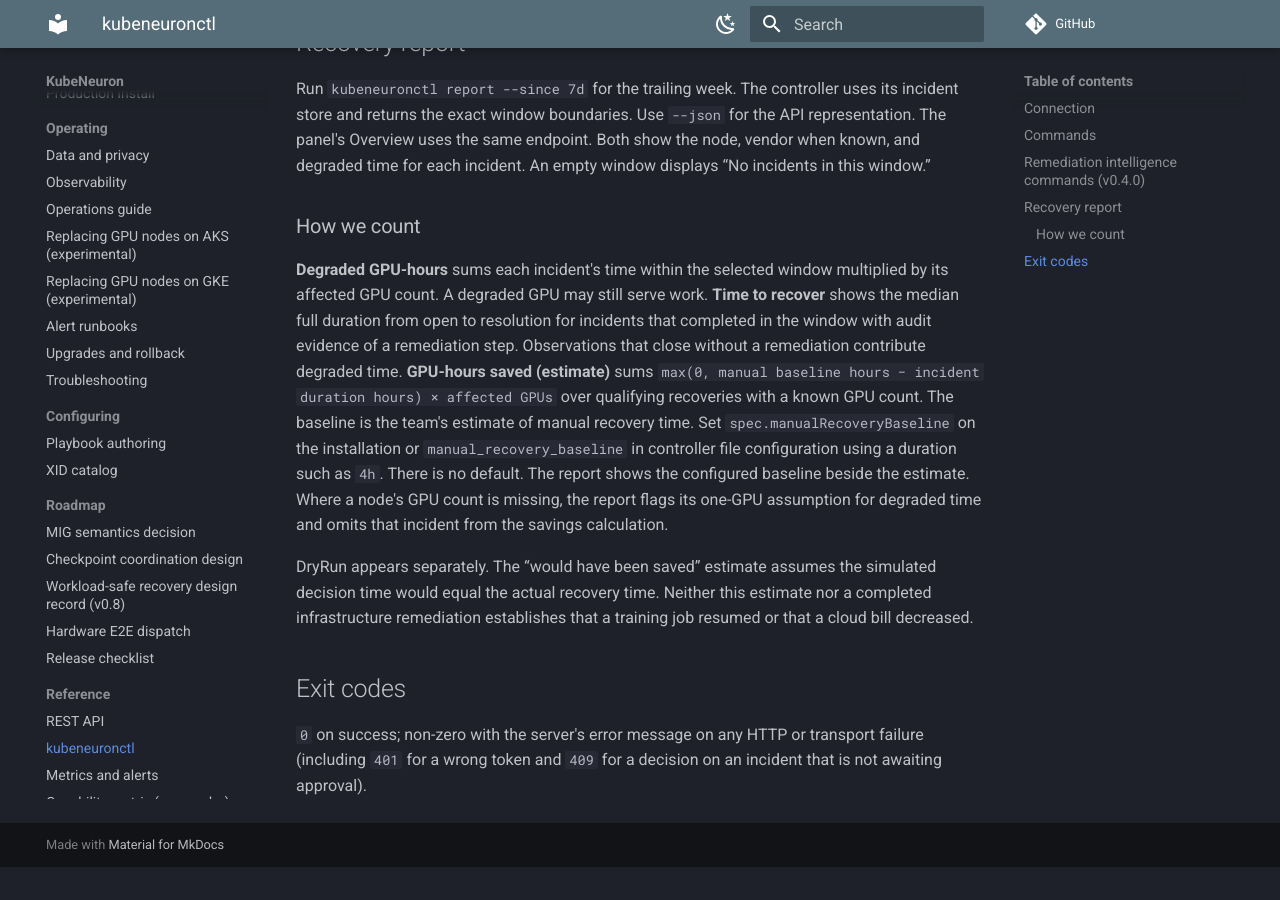
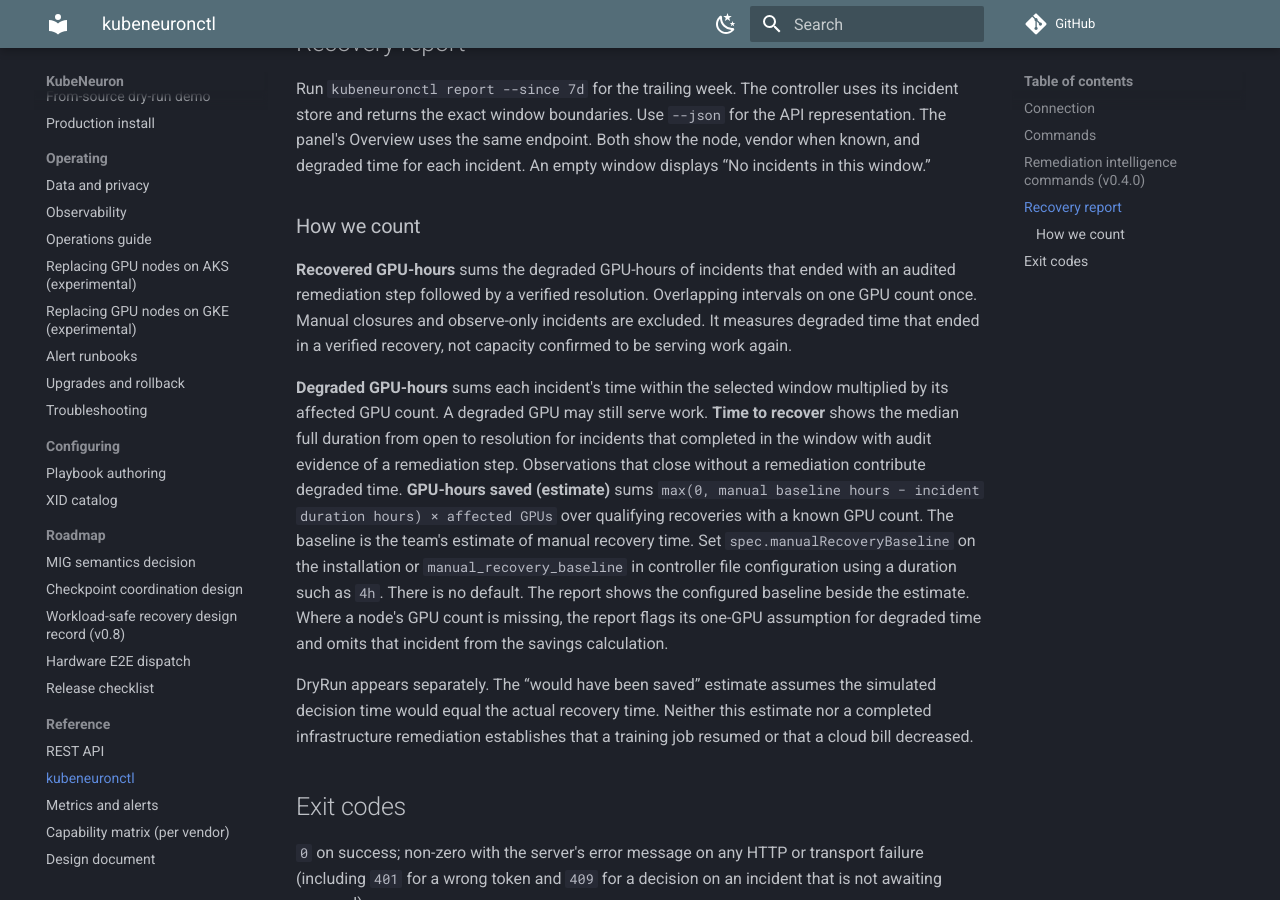
Before and after one commit to kubeneuron/kubeneuron, an MkDocs documentation site: the page built from docs/reference-cli.md, in a window 1280 px wide and 900 px high, scrolled down 5730 px. Built offline with MkDocs 1.6.1 and Material for MkDocs 9.7.7, drawn with Linux system fonts in a browser that asks for light colours; comment, search, counter and statistics services are not loaded; before the commit the page ends 6597 px from its top, so only the background shows below that.

Commit message:
Define recovered GPU-hours in the CLI reference
Signed-off-by: Andrii Petruk <andrey.petruk@gmail.com>

```diff
--- a/docs/reference-cli.md
+++ b/docs/reference-cli.md
@@ -94,6 +94,12 @@ incident. An empty window displays “No incidents in this window.”
 
 ### How we count
 
+**Recovered GPU-hours** sums the degraded GPU-hours of incidents that ended
+with an audited remediation step followed by a verified resolution. Overlapping
+intervals on one GPU count once. Manual closures and observe-only incidents
+are excluded. It measures degraded time that ended in a verified recovery, not
+capacity confirmed to be serving work again.
+
 **Degraded GPU-hours** sums each incident's time within the selected window
 multiplied by its affected GPU count. A degraded GPU may still serve work.
 **Time to recover** shows the median full duration from open to resolution for
```
